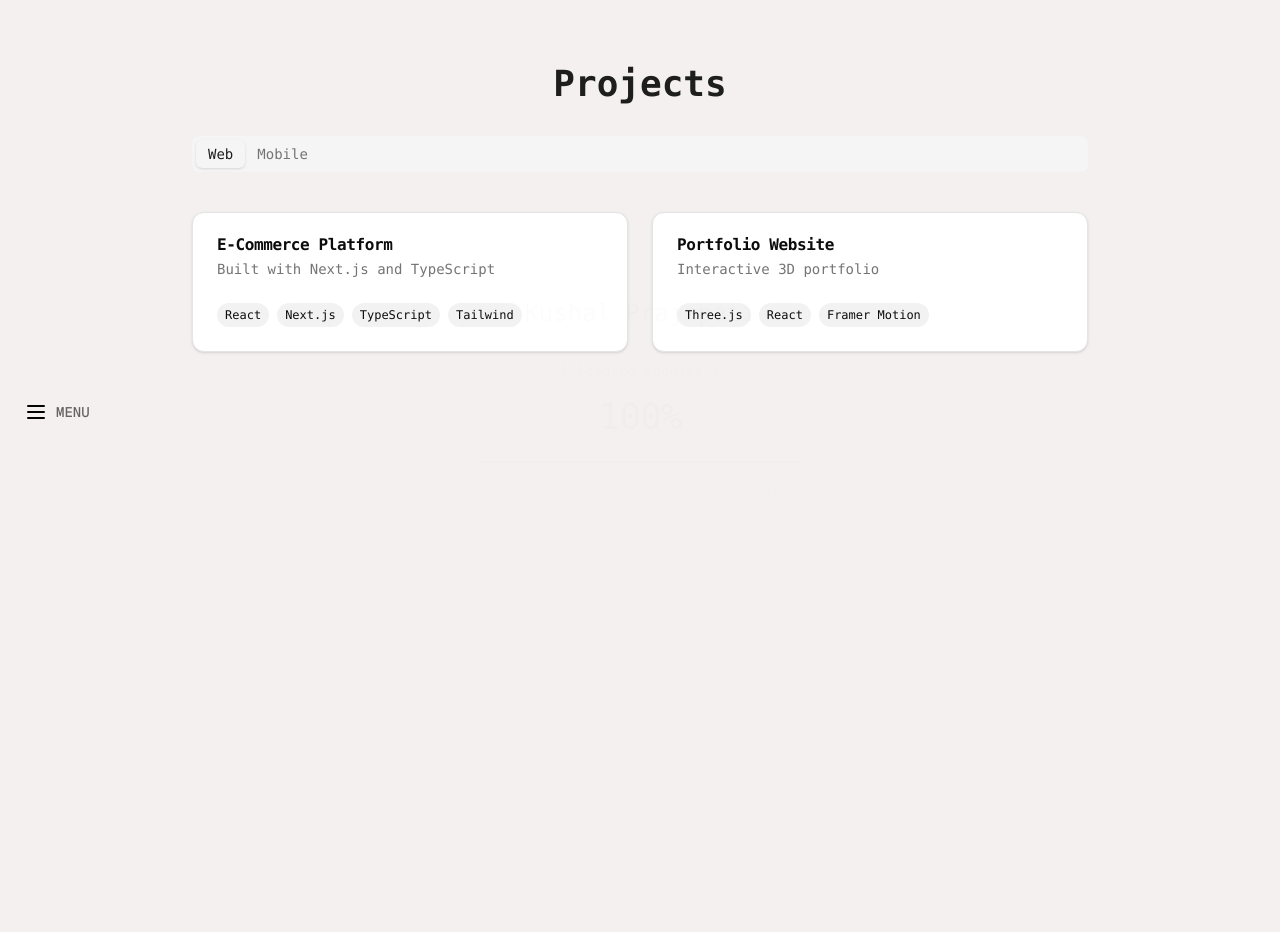
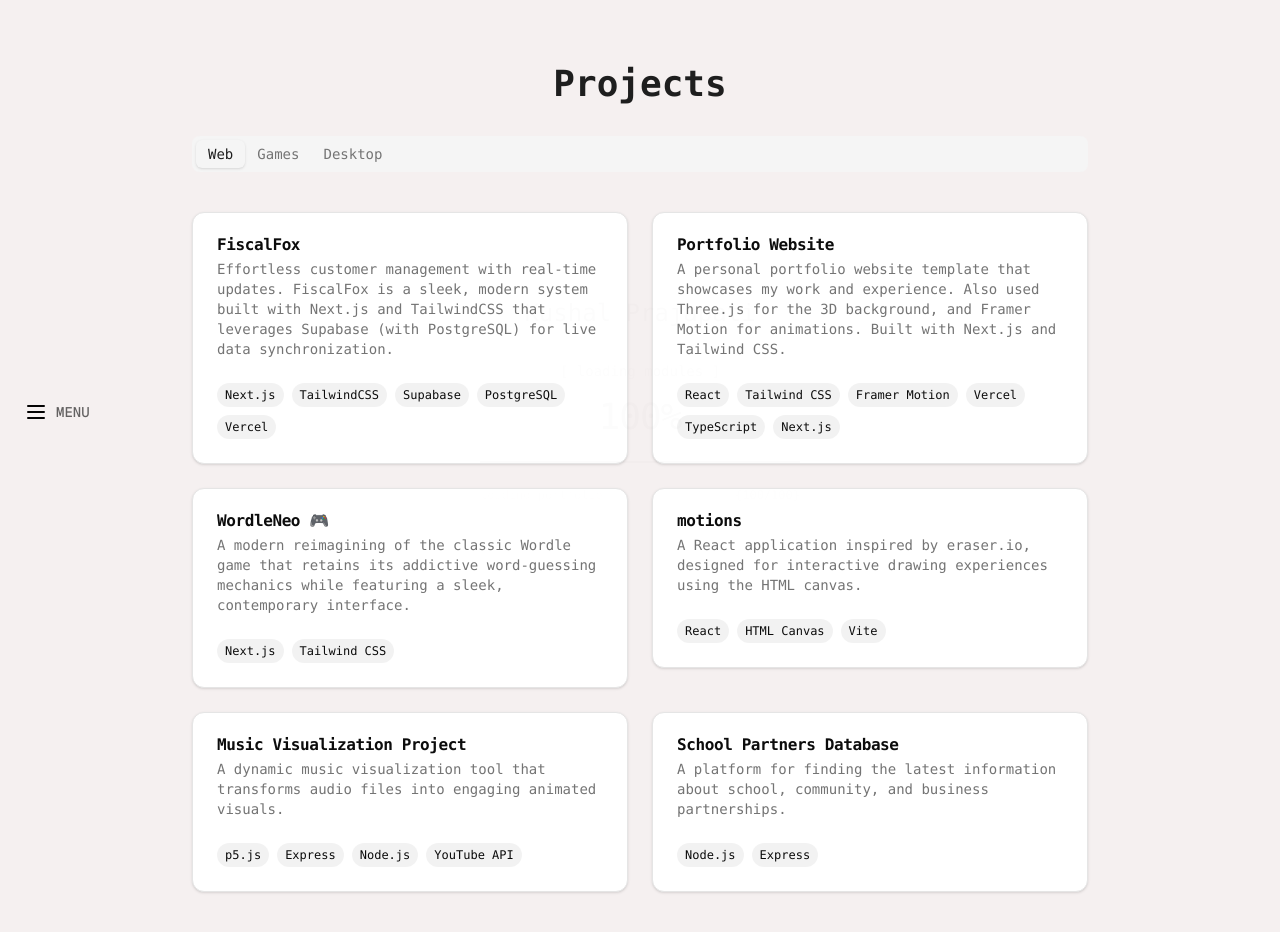
Before and after one commit to KushalPraja/portfolio, a Next.js app: page /projects in a window 1280 px wide. Shown: the top 932 px of the page. Before the commit the page ends 800 px from the top, so only its background shows below. Built offline with nearby package versions, Linux system fonts and the light colour scheme.

Commit message:
feat: update project listings with new entries and enhanced descriptions

```diff
--- a/app/projects/page.tsx
+++ b/app/projects/page.tsx
@@ -8,27 +8,81 @@ const projects = [
     category: "Web",
     items: [
       {
-        title: "E-Commerce Platform",
-        description: "Built with Next.js and TypeScript",
-        tech: ["React", "Next.js", "TypeScript", "Tailwind"],
-        link: "#"
+        title: "FiscalFox",
+        description: "Effortless customer management with real-time updates. FiscalFox is a sleek, modern system built with Next.js and TailwindCSS that leverages Supabase (with PostgreSQL) for live data synchronization.",
+        tech: ["Next.js", "TailwindCSS", "Supabase", "PostgreSQL", "Vercel"],
+        link: "https://github.com/KushalPraja/FiscalFox"
       },
       {
-        title: "Portfolio Website",
-        description: "Interactive 3D portfolio",
-        tech: ["Three.js", "React", "Framer Motion"],
-        link: "#"
+        title:"Portfolio Website",
+        description:"A personal portfolio website template that showcases my work and experience. Also used Three.js for the 3D background, and Framer Motion for animations. Built with Next.js and Tailwind CSS.",
+        tech:["React","Tailwind CSS", "Framer Motion", "Vercel", "TypeScript", "Next.js"],
+        link:"kushalprajapati.me"
+      },
+      {
+        title: "WordleNeo 🎮",
+        description: "A modern reimagining of the classic Wordle game that retains its addictive word-guessing mechanics while featuring a sleek, contemporary interface.",
+        tech: ["Next.js", "Tailwind CSS"],
+        link: "https://github.com/KushalPraja/WordleNeo"
+      },
+      {
+        title: "motions",
+        description: "A React application inspired by eraser.io, designed for interactive drawing experiences using the HTML canvas.",
+        tech: ["React", "HTML Canvas", "Vite"],
+        link: "https://github.com/KushalPraja/motions"
+      },
+      {
+        title: "Music Visualization Project",
+        description: "A dynamic music visualization tool that transforms audio files into engaging animated visuals.",
+        tech: ["p5.js", "Express", "Node.js", "YouTube API"],
+        link: "https://github.com/yourusername/music-vis.git"
+      },
+      {
+        title: "School Partners Database",
+        description: "A platform for finding the latest information about school, community, and business partnerships.",
+        tech: ["Node.js", "Express"],
+        link: "https://github.com/KushalPraja/School-Partners-Database"
+      },
+
+    ]
+  },
+  {
+    category: "Games",
+    items: [
+      {
+        title: "Tic-Tac-Toe AI",
+        description: "A web-based Tic-Tac-Toe game that offers both a two-player mode and a challenging AI opponent.",
+        tech: ["JavaScript", "HTML5", "CSS3"],
+        link: "https://github.com/KushalPraja/Tic-Tac-Toe-AI"
+      },
+      {
+        title: "Etch-A-Sketch",
+        description: "An interactive drawing application inspired by the classic Etch-A-Sketch toy.",
+        tech: ["JavaScript", "CSS Grid", "DOM Manipulation"],
+        link: "https://github.com/KushalPraja/Etch-A-Sketch"
       }
     ]
   },
   {
-    category: "Mobile",
+    category: "Desktop",
     items: [
       {
-        title: "Fitness Tracker",
-        description: "Cross-platform mobile app",
-        tech: ["React Native", "Firebase", "Redux"],
-        link: "#"
+        title: "Math Canvas",
+        description: "A graphical tracer application that allows users to draw and visualize mathematical functions.",
+        tech: ["Python", "Pygame"],
+        link: "https://github.com/KushalPraja/Math-Canvas"
+      },
+      {
+        title: "EssayBot Chatbot",
+        description: "A chatbot application that utilizes the OpenAI GPT-3 language model to generate detailed, essay-like responses.",
+        tech: ["Python", "tkinter", "OpenAI Python library"],
+        link: "https://github.com/KushalPraja/EssayBot-Chatbot"
+      },
+      {
+        title: "VPython Planetary Orbit Visualization",
+        description: "A 3D solar system visualization tool built with Python that uses the VPython library.",
+        tech: ["Python", "VPython", "Pygame"],
+        link: "https://github.com/KushalPraja/VPython-Planetary-Orbit-Visualization"
       }
     ]
   }
```
